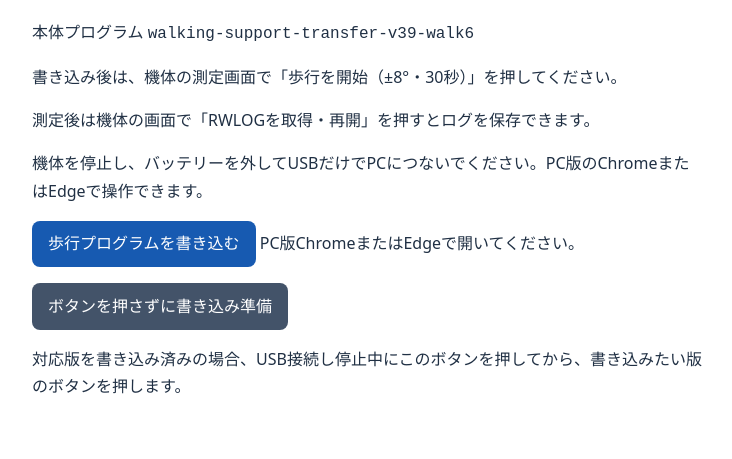
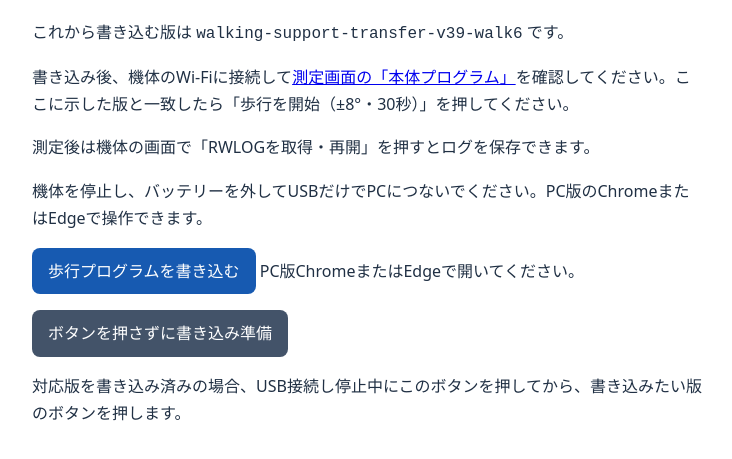
Before and after one commit to temesotejam/rw-walker-motion-control, a plain HTML site: page flasher/support-transfer/index.html in a window 1280 px wide. Shown: the part 105-564 px from the top of the page, without its empty margins (272-1004 px from the left). Drawn offline with Linux system fonts and the light colour scheme; files whose address does not match are found by name.

Commit message:
Verify measured walk5 download delays and identify the firmware before walking

```diff
--- a/flasher/support-transfer/index.html
+++ b/flasher/support-transfer/index.html
@@ -10,8 +10,8 @@
 </head>
 <body><main>
   <h1>歩行器の書き込み</h1>
-  <p>本体プログラム <code>walking-support-transfer-v39-walk6</code></p>
-  <p>書き込み後は、機体の測定画面で「歩行を開始（±8°・30秒）」を押してください。</p>
+  <p>これから書き込む版は <code>walking-support-transfer-v39-walk6</code> です。</p>
+  <p>書き込み後、機体のWi-Fiに接続して<a href="http://192.168.4.1/#firmware-revision">測定画面の「本体プログラム」</a>を確認してください。ここに示した版と一致したら「歩行を開始（±8°・30秒）」を押してください。</p>
   <p>測定後は機体の画面で「RWLOGを取得・再開」を押すとログを保存できます。</p>
   <p>機体を停止し、バッテリーを外してUSBだけでPCにつないでください。PC版のChromeまたはEdgeで操作できます。</p>
   <esp-web-install-button manifest="manifest.json">
```
Also changed, not shown: analysis/2026-11-25-walk5-logfix1-trial/34374950-motion.png (added), 3 other files.
